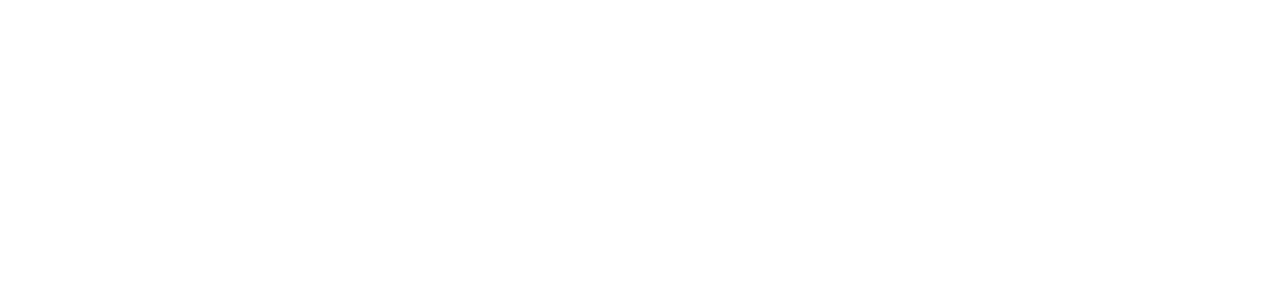
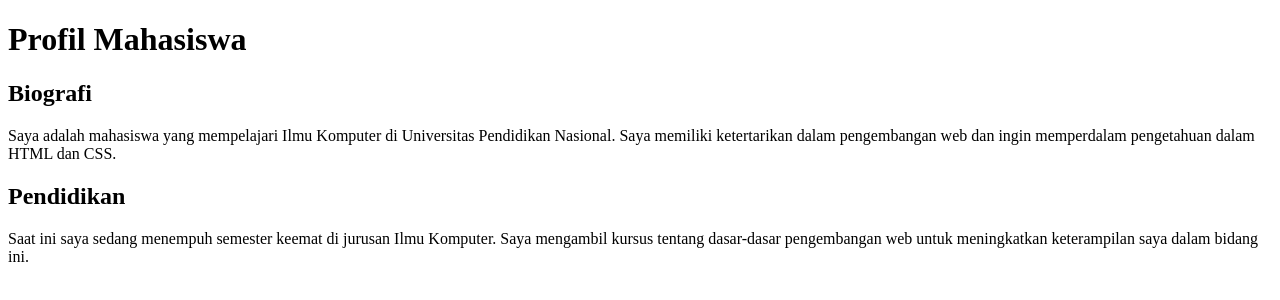
Before and after one commit to Suastiniputu/praktikum_html, a plain HTML site: page index.html in a window 1280 px wide. Drawn offline with Linux system fonts and the light colour scheme.

Commit message:
b. Tag Judul dan Paragraf

```diff
--- a/index.html
+++ b/index.html
@@ -7,6 +7,15 @@
     <title>Praktikum HTML</title>
 </head>
 <body>
+    <h1>Profil Mahasiswa</h1>
+    <h2>Biografi</h2>
 
+    <p>Saya adalah mahasiswa yang mempelajari Ilmu Komputer di Universitas Pendidikan Nasional.
+        Saya memiliki ketertarikan dalam pengembangan web dan ingin memperdalam pengetahuan dalam HTML dan CSS.</p>
+
+    <h2>Pendidikan</h2>
+    <p>Saat ini saya sedang menempuh semester keemat di jurusan Ilmu Komputer.
+        Saya mengambil kursus tentang dasar-dasar pengembangan web untuk meningkatkan keterampilan saya dalam bidang ini.
+    </p>
 </body>
 </html>
```
